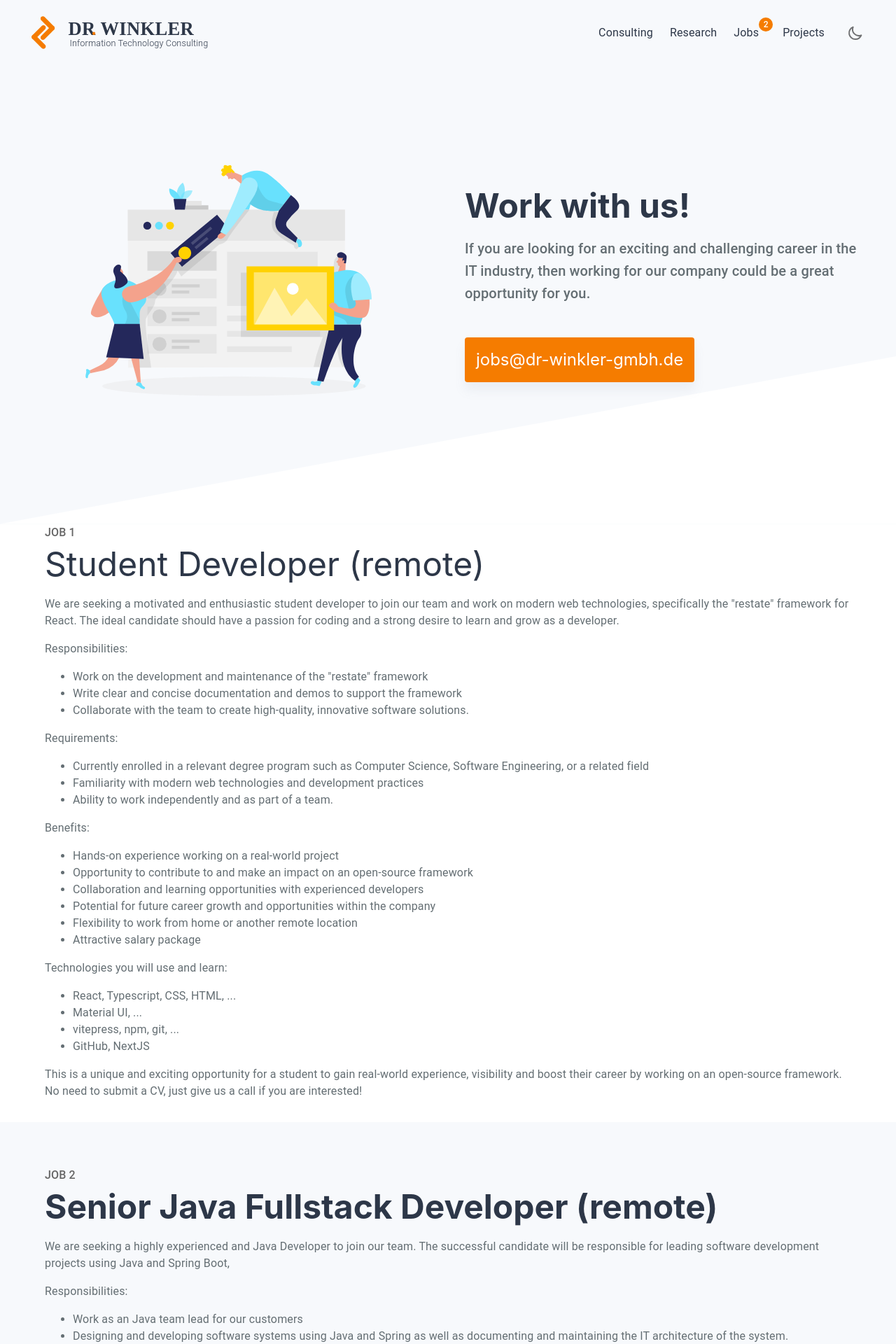
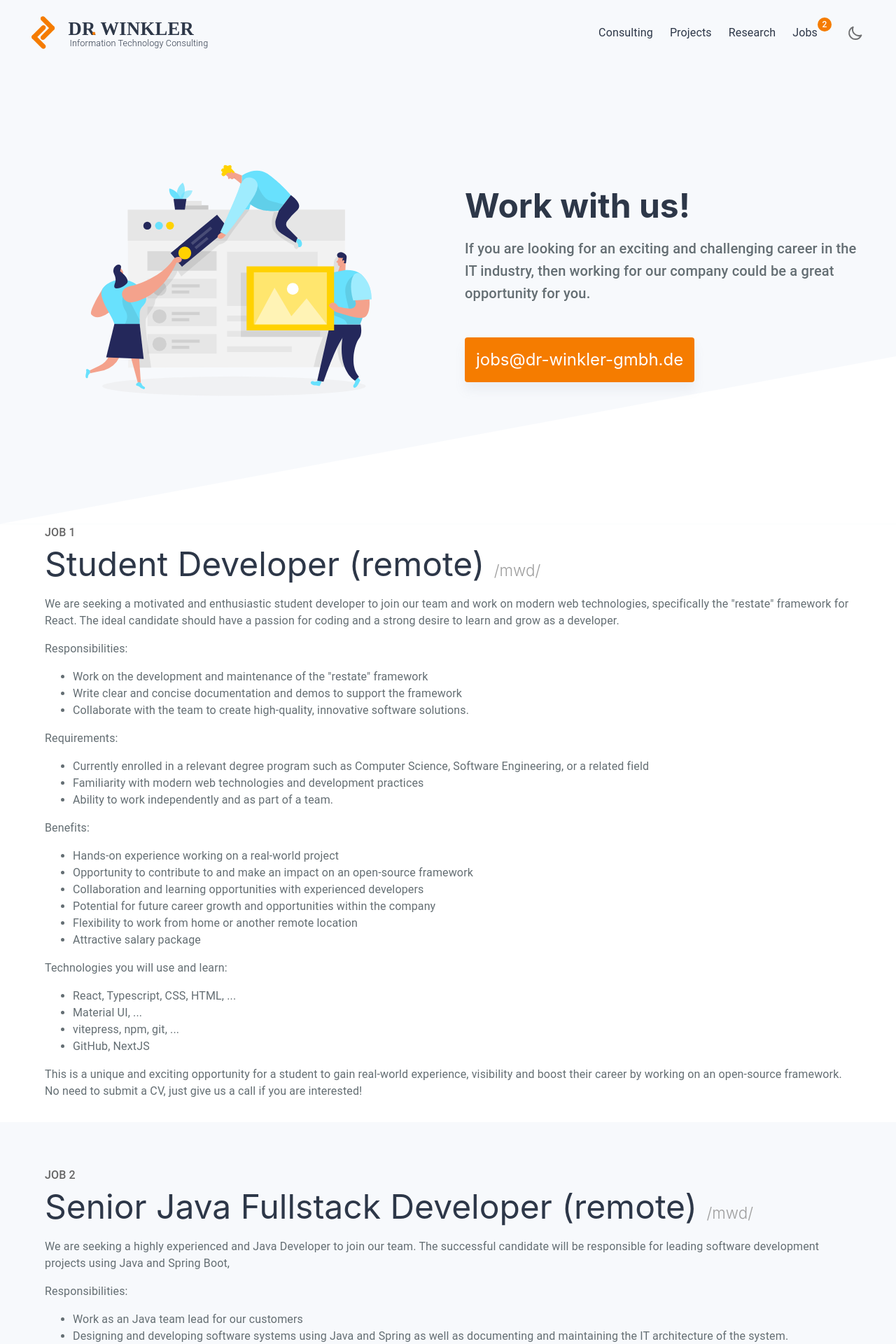
Before and after one commit to uwinkler/dr-winkler-gmbh-homepage, a Next.js app: page /jobs in a window 1280 px wide. Shown: the top 1920 px of the page at 70% size. Built offline with nearby package versions, Linux system fonts and the light colour scheme.

Commit message:
Jobs, Topbar, WIP

```diff
--- a/pages/jobs.tsx
+++ b/pages/jobs.tsx
@@ -90,7 +90,7 @@ const Jobs = () => {
               Job 1
             </Typography>
             <Typography variant={'h3'} gutterBottom>
-              Student Developer (remote)
+              Student Developer (remote) <GenderStar />
             </Typography>
             <Typography component={'div'} color={'textSecondary'}>
               <p>
@@ -182,13 +182,8 @@ const Jobs = () => {
             >
               Job 2
             </Typography>
-            <Box
-              component={Typography}
-              fontWeight={700}
-              variant={'h3'}
-              gutterBottom
-            >
-              Senior Java Fullstack Developer (remote)
+            <Box component={Typography} variant={'h3'} gutterBottom>
+              Senior Java Fullstack Developer (remote) <GenderStar />
             </Box>
             <Typography component={'div'} color={'textSecondary'}>
               <p>
@@ -234,3 +229,19 @@ const Jobs = () => {
     </>
   );
 };
+
+function GenderStar() {
+  const theme = useTheme();
+  return (
+    <Box
+      color={theme.palette.grey[500]}
+      sx={{
+        fontWeight: '300',
+        fontSize: '1.4rem',
+      }}
+      component={'span'}
+    >
+      /mwd/
+    </Box>
+  );
+}
--- a/src/layouts/Main/components/Topbar/Topbar.tsx
+++ b/src/layouts/Main/components/Topbar/Topbar.tsx
@@ -40,6 +40,16 @@ const Topbar = ({ themeMode, themeToggler }: TopbarProps) => {
         >
           Consulting
         </Link>
+        <Box>
+          <Link
+            href="/projects"
+            underline="none"
+            color="textPrimary"
+            component={NextLink}
+          >
+            Projects
+          </Link>
+        </Box>
 
         <Link
           color="textPrimary"
@@ -63,15 +73,6 @@ const Topbar = ({ themeMode, themeToggler }: TopbarProps) => {
             </Link>
           </Badge>
         </Box>
-
-        <Link
-          href="/projects"
-          underline="none"
-          color="textPrimary"
-          component={NextLink}
-        >
-          Projects
-        </Link>
 
         <DarkLightToggleButton
           themeToggler={themeToggler}
--- a/src/views/supportingPages/WIP/WIP.tsx
+++ b/src/views/supportingPages/WIP/WIP.tsx
@@ -34,10 +34,10 @@ const WIP = () => {
                 gutterBottom
                 sx={{ fontWeight: 700 }}
               >
-                Work in progress
+                Update in progress
               </Typography>
               <Typography component="p" color="textSecondary" align={'center'}>
-                This page is under construction.
+                This page is under construction and will be back soon.
                 <br />
                 Stay tuned!
               </Typography>
```
